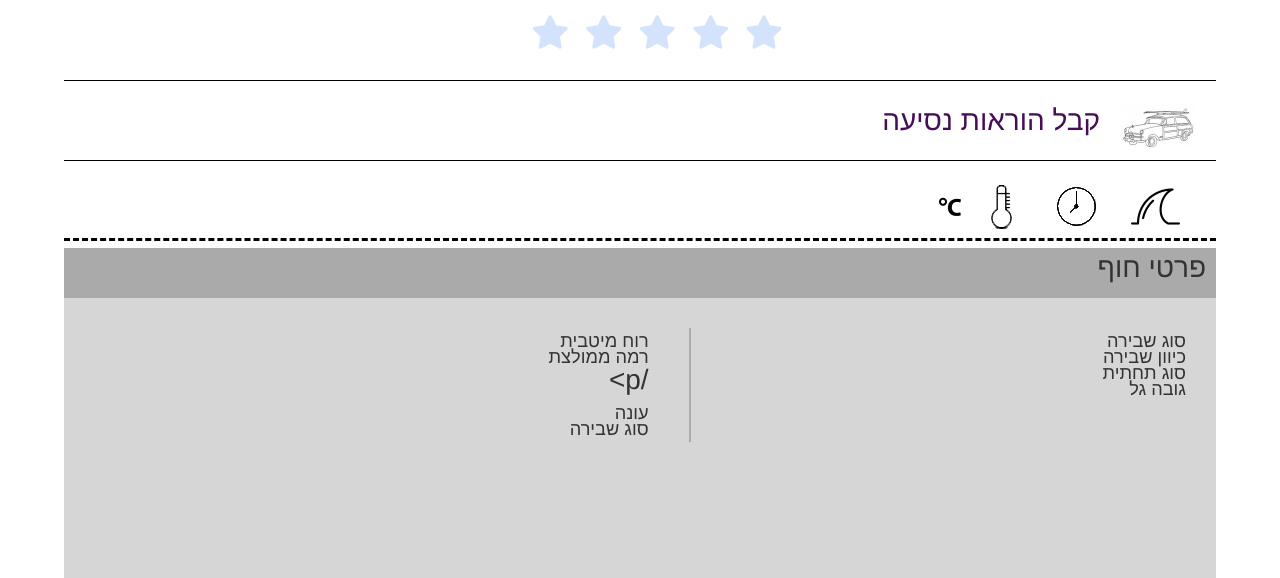
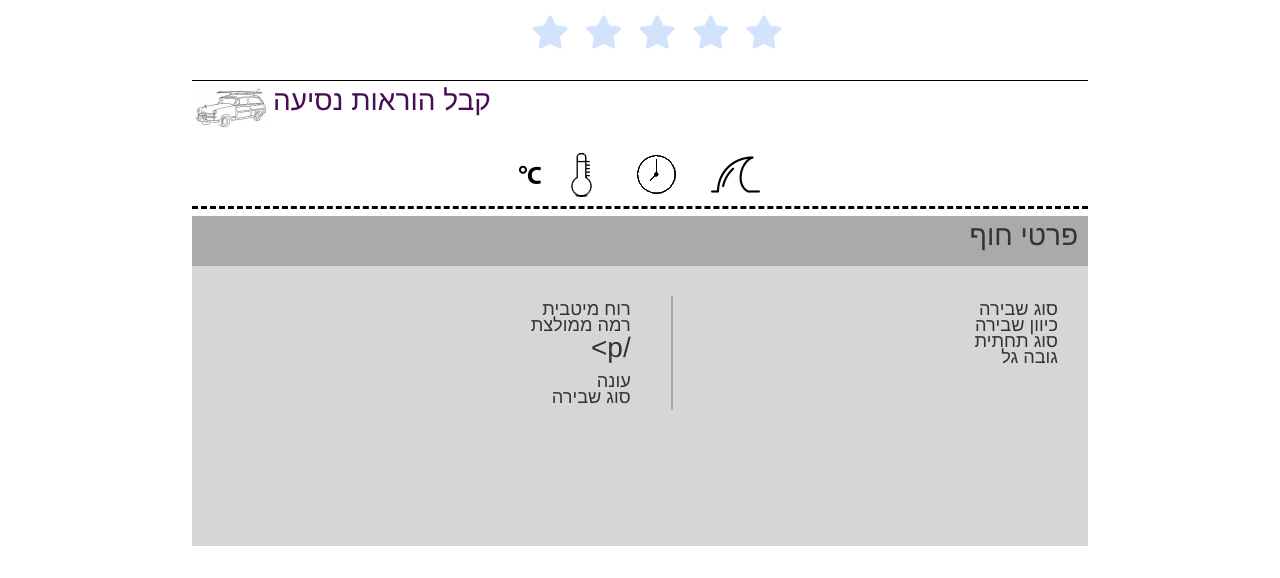
Before and after one commit to ns007/WebProject, a PHP site: page /spotinfo.php in a window 1280 px wide. Shown: the part 633-1211 px from the top of the page. After the commit the page ends 1179 px from the top, so only its background shows below. Run offline with PHP 8.4, Linux system fonts and the light colour scheme; data that the repository does not hold is empty; some libraries are stand-ins or nearby versions.

Commit message:
merged projects nati & yaniv

```diff
--- a/includes/css/mySpotGoogleMapStyle.css
+++ b/includes/css/mySpotGoogleMapStyle.css
@@ -37,11 +74,115 @@ menu, nav, section { display: block; }
     	margin: 0;
     	padding: 0;
 	}
+
+    #drvDirections{
+        text-align: center;
+    }
+
+    #waterInfo {
+        text-align: center;
+        padding: 0px;
+    }
+
+    .paddedWaterInfo{
+        padding-left: 20%;
+    }
+    #hamburderButton{
+        display: none;
+    }
 }
 
 /*
 	--------------------------index----------------------------------
 */
+
+/************Checked Css***************/
+/*
+	--------------------------index----------------------------------
+*/
+#glbHeader{
+    width: 100%;
+}
+
+#directionsPanel {
+    width: 68%;
+    margin: 0 auto;
+}
+
+#drvDirections{
+    padding:20px;
+    direction:rtl;
+    height:80px;
+    width:100%;
+    border-bottom: black solid 1px;
+}
+
+#drvDirections > a{
+    text-decoration: none;
+    cursor: pointer;
+}
+
+#waterInfo {
+    padding:20px;
+    direction:rtl;
+    height:80px;
+    width:100%;
+    border-bottom: black dashed 3px;
+}
+
+#posts > article{
+    text-align: right;
+}
+
+#posts > article > img{
+    float: right;
+}
+/*
+	-----------------------End index----------------------------------
+*/
+/***********End Checked Css************/
+
+/***********nav Menu************/
+#navMenu > ul{
+
+    list-style-type:none;
+    margin:0;
+    padding:0;
+}
+#navMenu li{
+
+    display:inline-block;
+    float: left;
+    margin-right: 1px;
+}
+
+#navMenu li a {
+    display:block;
+    min-width:265.3px;
+    height: 50px;
+    text-align: center;
+    line-height: 50px;
+    font-family: "Helvetica Neue", Helvetica, sans-serif;
+    color: #fff;
+    background: #2f3036;
+    text-decoration: none;
+}
+
+#navMenu li:hover a {
+    background: #19c589;
+}
+#navMenu .selected{
+    background: #19c589;
+}
+/***********End nav Menu************/
+
+
+#logo{
+    display: block;
+    width: 304px;
+    height: 126px;
+    background: url('../img/logo2.jpg');
+}
 
 .clear{
     clear: both;
@@ -75,14 +213,11 @@ menu, nav, section { display: block; }
     float: right;
 }
 
-#drivingDirections a{
-    text-decoration: none;
-}
+/*#drivingDirections a{*/
+    /*text-decoration: none;*/
+/*}*/
 
-#driving > a{
-    text-decoration: none;
-    cursor: pointer;
-}
+
 
 #filterImg{
 	padding: 6px;
@@ -293,13 +418,7 @@ label.star.st2:before {
     width:100%;
     border-bottom: black solid 1px;
 }
-#driving{
-    padding:20px;
-    direction:rtl;
-    height:80px;
-    width:100%;
-    border-bottom: black solid 1px;
-}
+
 #carpic{
     height:45px;
     width:74px;
@@ -311,24 +430,18 @@ label.star.st2:before {
     font-size:200%;
     margin-right:15px;
 }
-#waterdata{
-    padding:20px;
-    direction:rtl;
-    height:80px;
-    width:100%;
-    border-bottom: black dashed 3px;
-}
-.datapic{
+
+.dataPic {
     margin-right:15px;
     height:45px;
     width:74px;
     display:inline;
 }
-.datatxt{
+.dataTxt {
     display:inline;
-    font-size:150%;
     margin-right:15px;
 }
+
 #datadetails{
     height:280px;
     width:100%;
--- a/includes/js/mySpotGoogleMapScripts.js
+++ b/includes/js/mySpotGoogleMapScripts.js
@@ -6,7 +6,20 @@ var self = this;
 self.markers = [];
 self.spots = [];
 var chosenSpot = {};
+var hamIsShown = false;
 var greyMarkerIconImage = 'includes/img/grey.png';
+
+var showHam = function(){
+    if(hamIsShown == false){
+        $('#navMenu').addClass('shownMobileMenu');
+        hamIsShown = true;
+    }
+    else{
+        $('#navMenu').removeClass('shownMobileMenu');
+        hamIsShown = false;
+    }
+}
+
 function initMap() {
     var mapOptions = {
         zoom: 13,
@@ -354,3 +367,5 @@ var getPassedTimeStringFromLastModifiedPostDate = function (date) {
     }
     return str1 + str2 + str3;
 }
+
+$('#hamburderButton').click(showHam)
--- a/spotinfo.php
+++ b/spotinfo.php
@@ -59,22 +59,22 @@
         </section>
         <a id="driveinst" onclick="openDirectionsModal()">קבל הוראות נסיעה</a>
     </section>
-    <section id="waterdata">
-        <section class="datapic">
+    <section id="waterInfo">
+        <section class="dataPic">
             <img src="includes/img/wave-spotdetails.png" alt="car">
         </section>
-        <p class="datatxt" id="waveHeight"></p>
-        <section class="datapic">
+        <p class="dataTxt" id="waveHeight"></p>
+        <section class="dataPic">
             <img src="includes/img/clock-spotdetails.png" alt="car">
         </section>
-        <p class="datatxt" id="waveTiming"></p>
-        <section class="datapic">
+        <p class="dataTxt" id="waveTiming"></p>
+        <section class="dataPic">
             <img src="includes/img/tempratur-spotdetails.png" alt="car">
         </section>
-        <section class="datapic">
+        <section class="dataPic">
             <img src="includes/img/celcius-spotdetails.png" alt="car">
         </section>
-        <p class="datatxt" id="waveTemp"></p>
+        <p class="dataTxt" id="waveTemp"></p>
     </section>
     <section id="dataheader">
         <h2 id="details">פרטי חוף</h2>
@@ -110,7 +110,7 @@
                     <h4 class="modal-title" dir="rtl">הוראות נסיעה לספוט מועדף</h4>
                 </div>
                 <div class="modal-body modal-lg">
-                    <div id="directions">
+                    <div id="directionsPanel">
                         <div id="directionsMap"></div>
                         <div id="panel"></div>
                     </div>
```
Also changed, not shown: other parts of includes/css/mySpotGoogleMapStyle.css (+47 -23 lines), index.html (+22 -26 lines).
